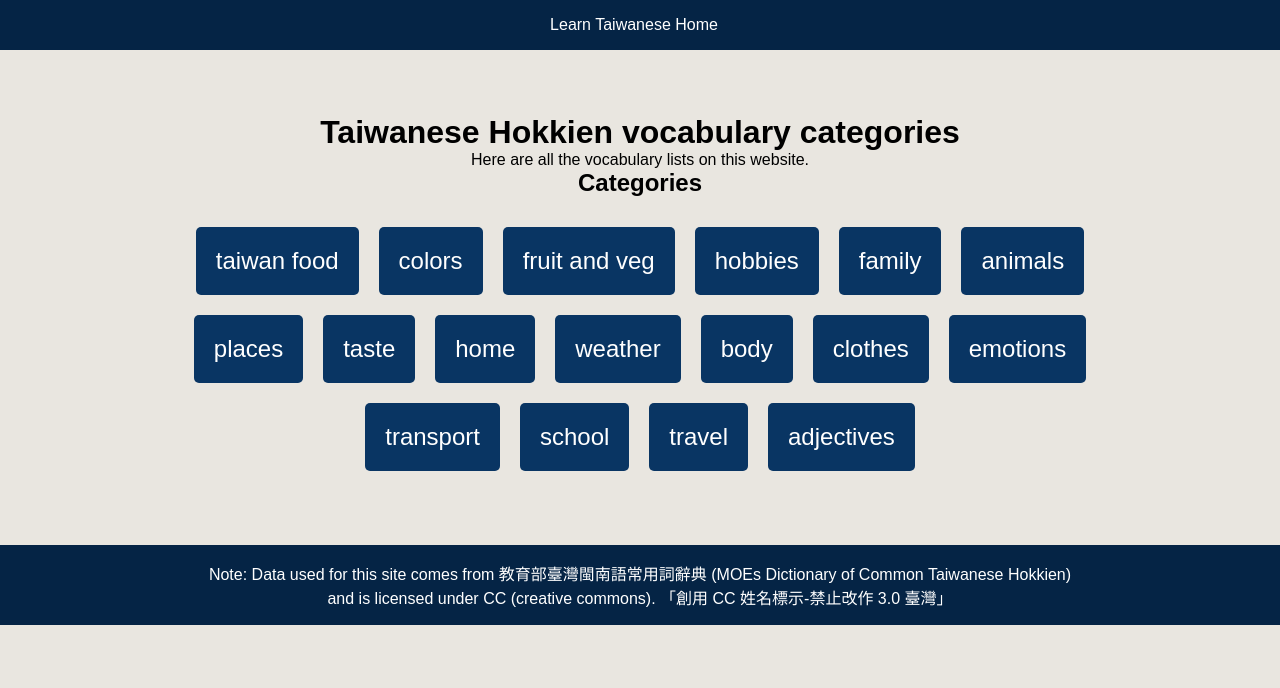
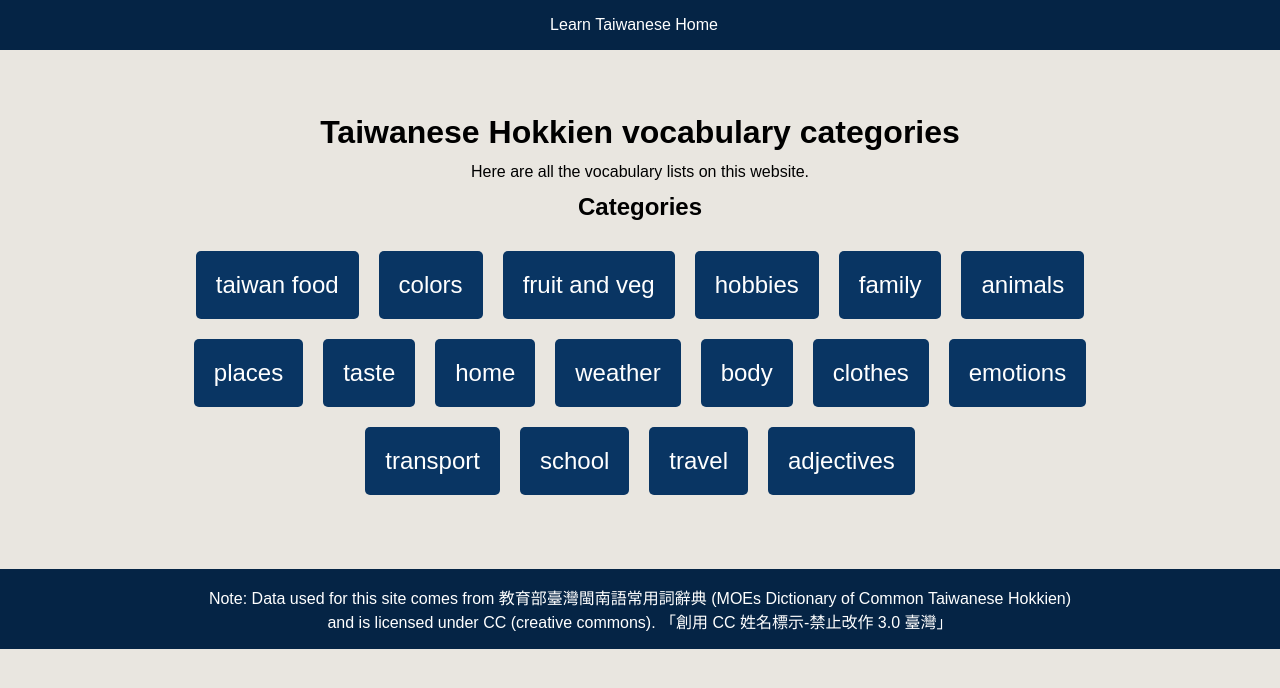
Before and after one commit to jielongjp/study-taigi, a Next.js app: page /vocab in a window 1280 px wide. Shown: the top 688 px of the page. Built offline with nearby package versions, Linux system fonts and the light colour scheme.

Commit message:
fix odd alignment

```diff
--- a/src/components/CategoryCardList/index.tsx
+++ b/src/components/CategoryCardList/index.tsx
@@ -65,11 +65,14 @@ const StLinkList = styled.ul`
   @media (max-width: 400px) {
     li {
       margin-bottom: 5px;
+      width: calc(50% - 20px);
     }
 
     a {
       padding: 8px 16px;
       font-size: 16px;
+      width: 100%;
+      height: 100%
     }
   }
 `;
--- a/src/pages/vocab/index.tsx
+++ b/src/pages/vocab/index.tsx
@@ -14,4 +14,9 @@ export default function VocabIndex() {
 const StVocabContainer = styled.div`
   margin: 8vh 0;
   text-align: center;
+
+  h1,
+  p {
+    margin: 12px;
+  }
 `;
```
